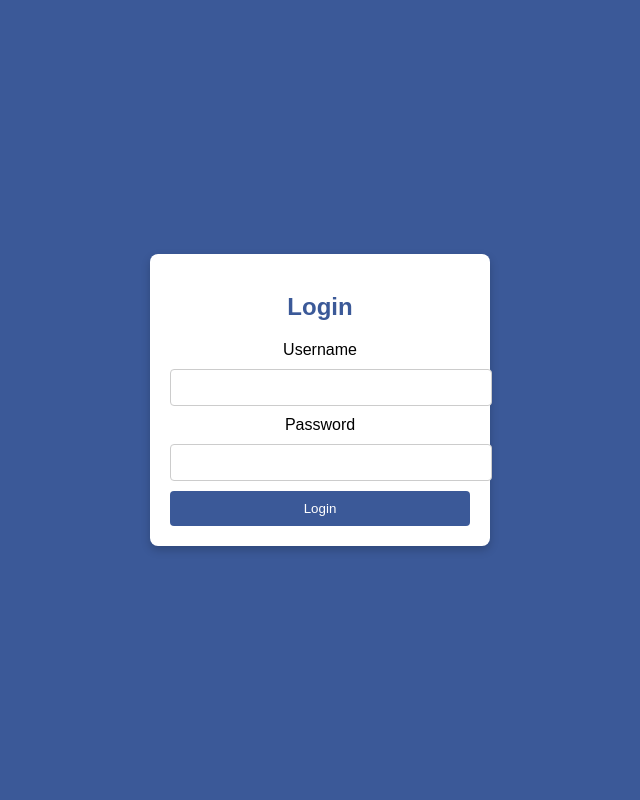
After one commit to shivenrshukla/World-Cup-Website, a Flask app: page /login in a window 1280 px wide. The commit adds this page. Shown: the whole page, without its empty margins (320-960 px from the left). Run offline with Flask 3, Linux system fonts and the light colour scheme.

Commit message:
added  login page change in sql db,python app added another html file

```diff
--- a/app.py
+++ b/app.py
@@ -1,110 +1,59 @@
-from flask import Flask, render_template,request, jsonify
-import mysql.connector
+from flask import Flask, render_template, request, redirect, session
 
 app = Flask(__name__)
+app.secret_key = 'your_secret_key'  # Secret key for session handling
+
+# Database connection (assuming you're using MySQL)
+import mysql.connector
 
 db_connection = mysql.connector.connect(
     host="localhost",
-    user="root",
-    password="SQL@DBMS",  # Your MySQL password
-    database="ict_2023_cwc"
+    user="root",  # Replace with your MySQL username
+    password="SQL@DBMS",  # Replace with your MySQL password
+    database="ICT_2023_CWC"  # Replace with your database name
 )
 
 @app.route('/')
 def home():
-    return render_template('index.html')
+    # Redirect to login if not logged in
+    if 'username' not in session:
+        return redirect('/login')  # Redirect to login page
+    return render_template('index.html', username=session['username'])
 
-@app.route('/player-stats', methods=['GET'])
-def player_stats():
-    # Get query parameters for sorting and searching
-    sort_by = request.args.get('sort_by', 'name')
-    order = request.args.get('order', 'asc')
-    search_query = request.args.get('search_query', '').strip()  # Get the search query from the request
+@app.route('/login', methods=['GET', 'POST'])
+def login():
+    if request.method == 'POST':
+        username = request.form['username']
+        password = request.form['password']
 
-    # Validate inputs
-    valid_sort_fields = ['icc_ranking', 'career_matches', 'name']
-    valid_orders = ['asc', 'desc']
-
-    if sort_by not in valid_sort_fields:
-        sort_by = 'name'
-    if order.lower() not in valid_orders:
-        order = 'asc'
-
-    # Construct the query
-    query = f"SELECT * FROM player WHERE name LIKE %s ORDER BY {sort_by} {order.upper()}"
-    search_param = f"%{search_query}%"  # Use wildcard for partial match
-
-    # Execute the query
-    cursor = db_connection.cursor(dictionary=True)
-    try:
-        cursor.execute(query, (search_param,))
-        players = cursor.fetchall()
-
-        return render_template(
-            'players.html',
-            players=players,
-            sort_by=sort_by,
-            order=order,
-            search_query=search_query
-        )
-    except mysql.connector.Error as e:
-        return f"Database Error: {e}"
-    finally:
+        # Check username and password in the database
+        cursor = db_connection.cursor(dictionary=True)
+        query = "SELECT * FROM users WHERE username = %s AND password = %s"
+        cursor.execute(query, (username, password))
+        user = cursor.fetchone()
         cursor.close()
 
-@app.route('/player-suggestions', methods=['GET'])
-def player_suggestions():
-    query = request.args.get('q', '').strip()  # Get the search query from the request
-    if not query:
-        return jsonify({"suggestions": []})  # Return an empty list if the query is empty
+        if user:
+            # Login successful
+            session['user_id'] = user['id']
+            session['username'] = user['username']
+            session['role'] = user['role']
+            return redirect('/')  # Redirect to homepage after login
+        else:
+            # Login failed
+            return render_template('login.html', message="Invalid username or password")
 
-    cursor = db_connection.cursor(dictionary=True)
-
-    try:
-        # Search for player names that start with the query (case insensitive)
-        cursor.execute(
-            "SELECT name FROM player WHERE name LIKE %s LIMIT 10",
-            (query + '%',)
-        )
-        players = cursor.fetchall()
-
-        # Extract names from the database results
-        suggestions = [player['name'] for player in players]
-
-        return jsonify({"suggestions": suggestions})
-    except mysql.connector.Error as e:
-        return jsonify({"error": str(e)}), 500
-    finally:
-        cursor.close()
+    return render_template('login.html')
 
 
-# @app.route('/player-stats')
-# def player_stats():
-#     sort_by = request.args.get('sort_by', 'name')
-#     order = request.args.get('order', 'asc')
+@app.route('/logout')
+def logout():
+    session.clear()  # Clear session on logout
+    return redirect('/login')
 
 
-#     valid_sort_fields = ['icc_ranking', 'career_matches', 'name']
-#     valid_orders = ['asc', 'desc']
 
-#     cursor = db_connection.cursor(dictionary=True)
-
-#     query = f"SELECT * FROM player ORDER BY {sort_by} {order.upper()}"
-
-#     try:
-#         cursor.execute(query)
-#         players = cursor.fetchall()
-
-#         if not players:
-#             players = []
-
-#         return render_template('players.html', players=players, sort_by=sort_by, order=order)
-#     except mysql.connector.Error as e:
-#         return f"Error: {e}"
-
-#     finally:
-#         cursor.close()
-
+# Photo mapping for players and coaches
 photo_mapping = {
     'Virat Kohli': 'Virat Kohli.jpg',
     'Rohit Sharma': 'Rohit Sharma.jpg',
@@ -127,26 +76,79 @@ photo_mapping = {
     'T Dilip': 'T Dilip.jpg'
     # Add more player-photo mappings here
 }
+# Player stats with sorting and searching
+@app.route('/player-stats', methods=['GET'])
+def player_stats():
+    sort_by = request.args.get('sort_by', 'name')
+    order = request.args.get('order', 'asc')
+    search_query = request.args.get('search_query', '').strip()
 
+    valid_sort_fields = ['icc_ranking', 'career_matches', 'name']
+    valid_orders = ['asc', 'desc']
 
+    if sort_by not in valid_sort_fields:
+        sort_by = 'name'
+    if order.lower() not in valid_orders:
+        order = 'asc'
+
+    query = f"SELECT * FROM player WHERE name LIKE %s ORDER BY {sort_by} {order.upper()}"
+    search_param = f"%{search_query}%"
+
+    cursor = db_connection.cursor(dictionary=True)
+    try:
+        cursor.execute(query, (search_param,))
+        players = cursor.fetchall()
+        return render_template(
+            'players.html',
+            players=players,
+            sort_by=sort_by,
+            order=order,
+            search_query=search_query
+        )
+    except mysql.connector.Error as e:
+        return f"Database Error: {e}"
+    finally:
+        cursor.close()
+
+# Player name suggestions for autocomplete
+@app.route('/player-suggestions', methods=['GET'])
+def player_suggestions():
+    query = request.args.get('q', '').strip()
+    if not query:
+        return jsonify({"suggestions": []})
+
+    cursor = db_connection.cursor(dictionary=True)
+    try:
+        cursor.execute(
+            "SELECT name FROM player WHERE name LIKE %s LIMIT 10",
+            (query + '%',)
+        )
+        players = cursor.fetchall()
+        suggestions = [player['name'] for player in players]
+        return jsonify({"suggestions": suggestions})
+    except mysql.connector.Error as e:
+        return jsonify({"error": str(e)}), 500
+    finally:
+        cursor.close()
+
+# Bowler stats with sorting
 @app.route('/bowler-stats', methods=['GET'])
 def bowler_stats():
     cursor = db_connection.cursor(dictionary=True)
-    sort_by = request.args.get('sort_by', 'wickets')  # Default sorting column is 'wickets'
-    order = request.args.get('order', 'DESC').upper()  # Default sorting order is 'DESC'
+    sort_by = request.args.get('sort_by', 'wickets')
+    order = request.args.get('order', 'DESC').upper()
 
-    # Validate the input
     if sort_by not in ['wickets', 'economy', 'average']:
         sort_by = 'wickets'
-    if sort_by in['economy','average']:
-        order='ASC'
+    if sort_by in ['economy', 'average']:
+        order = 'ASC'
     if order not in ['ASC', 'DESC']:
         order = 'DESC'
 
-    # Query the database
     query = f"SELECT * FROM bowler_stats ORDER BY {sort_by} {order}"
     cursor.execute(query)
     bowlers = cursor.fetchall()
+
     for bowler in bowlers:
         bowler['photo'] = photo_mapping.get(bowler['name'], 'default.jpg')
 
@@ -157,29 +159,29 @@ def bowler_stats():
         order=order
     )
 
+# Batsman stats
 @app.route('/batsman-stats', methods=['GET'])
 def batsman_stats():
     cursor = db_connection.cursor(dictionary=True)
-    sort_by = request.args.get('sort_by', 'runs')  # Default sorting by 'runs'
+    sort_by = request.args.get('sort_by', 'runs')
 
-    # Validate sort_by parameter
     if sort_by not in ['runs', 'average', 'strike_rate']:
         sort_by = 'runs'
 
-    # Query the view instead of the table
     query = f"SELECT * FROM batsmen_stats ORDER BY {sort_by} DESC"
     try:
         cursor.execute(query)
         batsmen = cursor.fetchall()
     except Exception as e:
         print(f"Error querying the view: {e}")
-        batsmen = []  # Fallback in case of an error
+        batsmen = []
+
     for batsman in batsmen:
         batsman['photo'] = photo_mapping.get(batsman['name'], 'default.jpg')
 
     return render_template('batsmen.html', batsmen=batsmen)
 
-
+# Match highlights
 @app.route('/match-highlights')
 def match_highlights():
     cursor = db_connection.cursor(dictionary=True)
@@ -187,6 +189,7 @@ def match_highlights():
     matches = cursor.fetchall()
     return render_template('matches.html', matches=matches)
 
+# Coach details
 @app.route('/coach')
 def coach():
     cursor = db_connection.cursor(dictionary=True)
--- a/templates/index.html
+++ b/templates/index.html
@@ -19,6 +19,9 @@
         <a href="/bowler-stats">Bowler Stats</a>
         <a href="/match-highlights">Match Highlights</a>
         <a href="/coach">Coaches</a>
+        {% if 'username' in session %}
+        <a href="/logout">Logout</a>
+    {% endif %}
       </nav>
     </nav>
   </header>
--- /dev/null
+++ b/templates/login.html
@@ -0,0 +1,70 @@
+<!DOCTYPE html>
+<html lang="en">
+<head>
+    <meta charset="UTF-8">
+    <meta name="viewport" content="width=device-width, initial-scale=1.0">
+    <title>Login</title>
+    <style>
+        body {
+            font-family: Arial, sans-serif;
+            background-color: #3b5998;
+            display: flex;
+            justify-content: center;
+            align-items: center;
+            height: 100vh;
+            margin: 0;
+        }
+        .login-box {
+            background: white;
+            padding: 20px;
+            border-radius: 8px;
+            box-shadow: 0px 4px 10px rgba(0, 0, 0, 0.2);
+            width: 300px;
+            text-align: center;
+        }
+        .login-box h2 {
+            margin-bottom: 20px;
+            color: #3b5998;
+        }
+        .login-box input {
+            width: 100%;
+            padding: 10px;
+            margin: 10px 0;
+            border: 1px solid #ccc;
+            border-radius: 4px;
+        }
+        .login-box button {
+            width: 100%;
+            padding: 10px;
+            background-color: #3b5998;
+            color: white;
+            border: none;
+            border-radius: 4px;
+            cursor: pointer;
+        }
+        .login-box button:hover {
+            background-color: #2d4373;
+        }
+        .error {
+            color: red;
+            font-size: 14px;
+            margin-bottom: 10px;
+        }
+    </style>
+</head>
+<body>
+    <div class="login-box">
+        <h2>Login</h2>
+        {% if message %}
+            <p class="error">{{ message }}</p>
+        {% endif %}
+        <form method="POST" action="/login">
+            <label for="username">Username</label>
+            <input type="text" id="username" name="username" required>
+            <label for="password">Password</label>
+            <input type="password" id="password" name="password" required>
+            <button type="submit">Login</button>
+        </form>
+    </div>
+</body>
+</html>
```
Also changed, not shown: database_changes.sql (+115 -11 lines).
